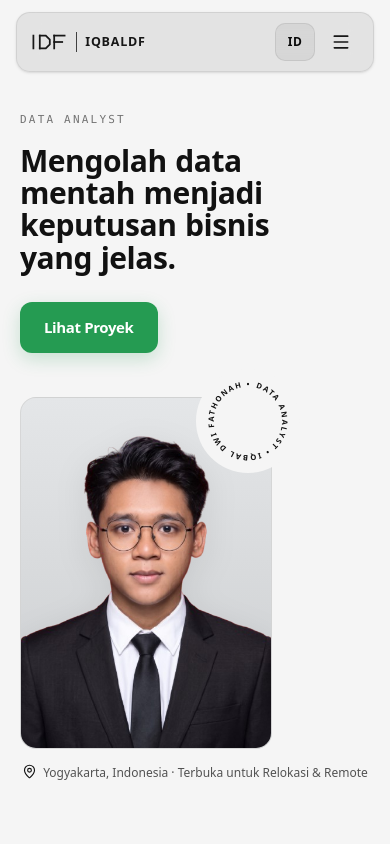
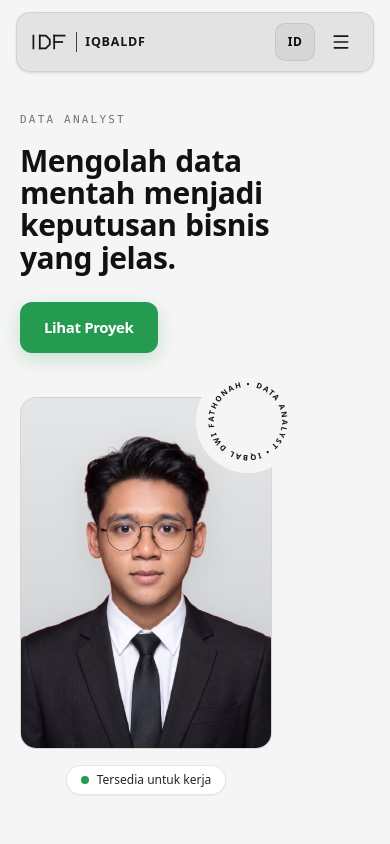
Before and after one commit to qivoradev/portobyiqbal, a React (Vite) app: page / in a window 390 px wide. Shown: the top 844 px of the page. Built offline with nearby package versions, Linux system fonts and the light colour scheme.

Commit message:
ui(hero,contact): move availability badge under hero photo for cleaner mobile wrap

```diff
--- a/src/data/content.ts
+++ b/src/data/content.ts
@@ -104,7 +104,7 @@ export interface PortfolioContent {
     headline: string;
     ctaProjects: string;
     ctaCv: string;
-    location: string;
+    availablePill: string;
     circularBadgeText: string;
     photoPlaceholderLabel: string;
   };
@@ -156,7 +156,6 @@ export interface PortfolioContent {
   contact: {
     headline: string;
     subheading: string;
-    availablePill: string;
     email: string;
     copyButton: string;
     copiedButton: string;
@@ -231,7 +230,7 @@ export const content: Record<Language, PortfolioContent> = {
       headline: 'Mengolah data mentah menjadi keputusan bisnis yang jelas.',
       ctaProjects: 'Lihat Proyek',
       ctaCv: 'Lihat CV',
-      location: 'Yogyakarta, Indonesia · Terbuka untuk Relokasi & Remote',
+      availablePill: 'Tersedia untuk kerja',
       circularBadgeText: 'DATA ANALYST • IQBAL DWI FATHONAH • ',
       photoPlaceholderLabel: 'iqbaldf',
     },
@@ -442,7 +441,6 @@ export const content: Record<Language, PortfolioContent> = {
       headline: 'Siap mengolah data Anda? Mari berdiskusi.',
       subheading:
         'Terbuka untuk peran Data Analyst purnawaktu maupun kolaborasi proyek analisis dan visualisasi data.',
-      availablePill: 'Tersedia untuk kerja',
       email: 'iqbalfathonah20@gmail.com',
       copyButton: 'Salin Email',
       copiedButton: 'Tersalin ✓',
@@ -524,7 +522,7 @@ export const content: Record<Language, PortfolioContent> = {
       headline: 'Turning raw data into clear business decisions.',
       ctaProjects: 'View Projects',
       ctaCv: 'View CV',
-      location: 'Yogyakarta, Indonesia · Open to Relocation & Remote',
+      availablePill: 'Available for work',
       circularBadgeText: 'DATA ANALYST • IQBAL DWI FATHONAH • ',
       photoPlaceholderLabel: 'iqbaldf',
     },
@@ -735,7 +733,6 @@ export const content: Record<Language, PortfolioContent> = {
       headline: "Ready to turn data into clarity? Let's talk.",
       subheading:
         'Open for full-time Data Analyst opportunities as well as data analytics and visualization collaborations.',
-      availablePill: 'Available for work',
       email: 'iqbalfathonah20@gmail.com',
       copyButton: 'Copy Email',
       copiedButton: 'Copied ✓',
--- a/src/sections/Contact.tsx
+++ b/src/sections/Contact.tsx
@@ -159,25 +159,14 @@ export function Contact({ content }: ContactProps) {
       className="relative w-full bg-[#050505] text-[#FAFAFA] pt-16 pb-12 md:pt-24 md:pb-16 scroll-mt-16"
     >
       <div className="site-container">
-        {/* Centered Header + 2 Status Pills */}
-        <FadeUp className="max-w-2xl mx-auto text-center mb-10 md:mb-12">
+        {/* Centered Header */}
+        <FadeUp className="max-w-2xl mx-auto text-center mb-8 md:mb-10">
           <h2 className="text-[30px] sm:text-[40px] md:text-[48px] font-bold tracking-[-0.03em] leading-[1.08] text-white">
             {contact.headline}
           </h2>
           <p className="mt-4 text-[15px] md:text-[16px] text-[#737373] leading-relaxed max-w-xl mx-auto">
             {contact.subheading}
           </p>
-
-          {/* Status Badge: Available for Work */}
-          <div className="mt-6 flex justify-center">
-            <div className="inline-flex items-center gap-2.5 px-4 py-2 rounded-full bg-neutral-900 border border-neutral-800 text-[13px] font-medium text-neutral-200">
-              <span className="relative flex h-2.5 w-2.5">
-                <span className="animate-ping absolute inline-flex h-full w-full rounded-full bg-[#259B52] opacity-75" />
-                <span className="relative inline-flex rounded-full h-2.5 w-2.5 bg-[#259B52]" />
-              </span>
-              <span>{contact.availablePill}</span>
-            </div>
-          </div>
         </FadeUp>
 
         {/* Centered Dark Web3Forms Contact Card */}
--- a/src/sections/Hero.tsx
+++ b/src/sections/Hero.tsx
@@ -1,6 +1,6 @@
 import type { RefObject } from 'react';
 import { motion } from 'motion/react';
-import { MapPin, FileText } from 'lucide-react';
+import { FileText } from 'lucide-react';
 import type { PortfolioContent, Language } from '../data/content';
 import { PROFILE_PHOTO_URL } from '../config/assets';
 import { ENABLE_CV_MODAL } from '../config/features';
@@ -85,7 +85,8 @@ export function Hero({
           className="mt-11 md:mt-14 w-full flex flex-col items-start md:items-center"
         >
           {/* Portrait Wrapper: 72% max-w-[260px] on mobile, max-w-[320px] md:max-w-[340px] on desktop */}
-          <div className="relative w-[72%] max-w-[260px] sm:max-w-[320px] md:w-full md:max-w-[340px]">
+          <div className="w-[72%] max-w-[260px] sm:max-w-[320px] md:w-full md:max-w-[340px] flex flex-col items-center">
+            <div className="relative w-full">
               {/* Portrait Card: 3:4.2 aspect ratio, full-bleed suit to edges */}
               <div className="relative w-full aspect-[3/4.2] rounded-2xl bg-gradient-to-b from-[#E4E6E8] via-[#D8DADC] to-[#CACDD0] border border-neutral-300/80 overflow-hidden flex items-end justify-center p-0">
                 {PROFILE_PHOTO_URL ? (
@@ -143,16 +144,14 @@ export function Hero({
               </div>
             </div>
 
-          {/* Minimalist Location Row directly beneath Portrait Frame */}
-          <p className="mt-3.5 w-full text-center text-xs sm:text-[13.5px] font-medium text-[#525252] leading-relaxed">
-            <MapPin
-              size={15}
-              strokeWidth={1.8}
-              aria-hidden="true"
-              className="inline-block align-[-2px] mr-1.5 text-[#111111]"
-            />
-            <span>{hero.location}</span>
-          </p>
+            {/* Availability Pill Badge directly beneath Portrait Frame */}
+            <div className="mt-4 mx-auto inline-flex items-center gap-2 rounded-full bg-white border border-black/10 px-3.5 py-1.5 shadow-2xs">
+              <span className="w-2 h-2 rounded-full bg-[#259B52] shrink-0" aria-hidden="true" />
+              <span className="text-xs sm:text-sm font-medium text-neutral-800 whitespace-nowrap">
+                {hero.availablePill}
+              </span>
+            </div>
+          </div>
         </motion.div>
       </div>
     </section>
```
Lines whose indentation alone changed are shown as unchanged.
